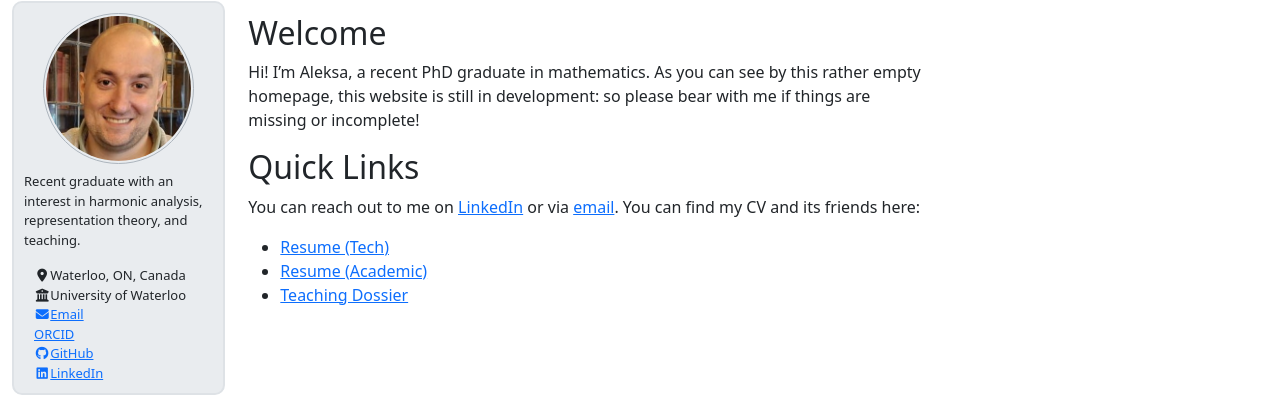
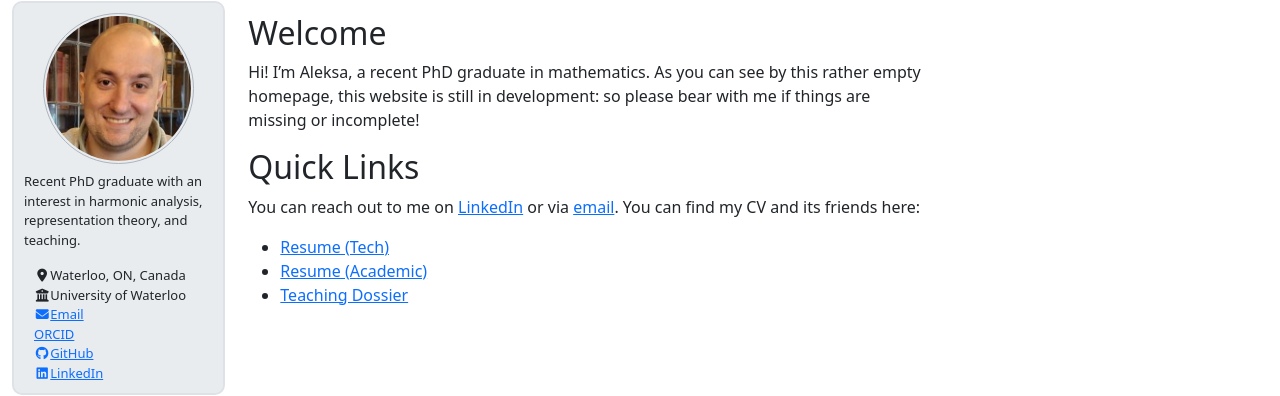
Before and after one commit to aleksavujicic/website, a Jekyll site: the page built from _pages/index.md, in a window 1280 px wide. Shown: the part 66-462 px from the top of the page. Built offline with Jekyll 4.4.1, drawn with Linux system fonts in a browser that asks for light colours; nearby versions of some CDN libraries; a script that is not in the unit is left out.

Commit message:
Recent graduate -> Recent PhD graduate

```diff
--- a/_data/author.yml
+++ b/_data/author.yml
@@ -31,7 +31,7 @@
 avatar           : "photo.jpg"
 name             : *name
 pronouns         : # example: "she/her"
-bio              : "Recent graduate with an interest in harmonic analysis, representation theory, and teaching."
+bio              : "Recent PhD graduate with an interest in harmonic analysis, representation theory, and teaching."
 location         : "Waterloo, ON, Canada"
 employer         : "University of Waterloo"
 uri              : # URL
```
